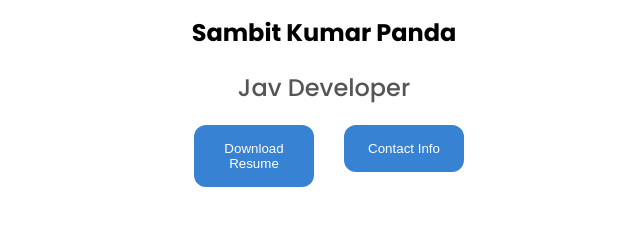
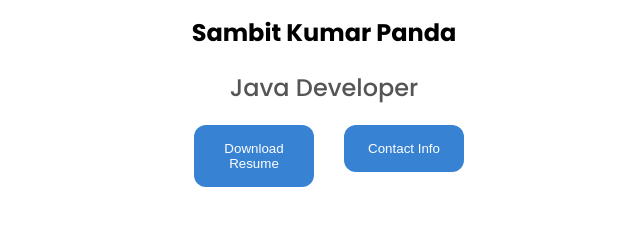
Before and after one commit to Sambit-devs/Personal-Portfolio-for-Smartphone, a plain HTML site: page index.html in a window 1280 px wide. Shown: the part 310-550 px from the top of the page, 316-956 px from the left. Drawn offline with Linux system fonts and the light colour scheme.

Commit message:
Update index.html
Signed-off-by: Sambit <devs.sambit@gmail.com>

```diff
--- a/index.html
+++ b/index.html
@@ -79,7 +79,7 @@
       </div>
       <p>Hello, I'm</p>
       <h1>Sambit Kumar Panda</h1>
-      <h2>Jav Developer</h2>
+      <h2>Java Developer</h2>
       <span>
         <a href="assets/Sambit Kumar Panda.pdf" download>
           <button class="btn">Download Resume</button>
```
